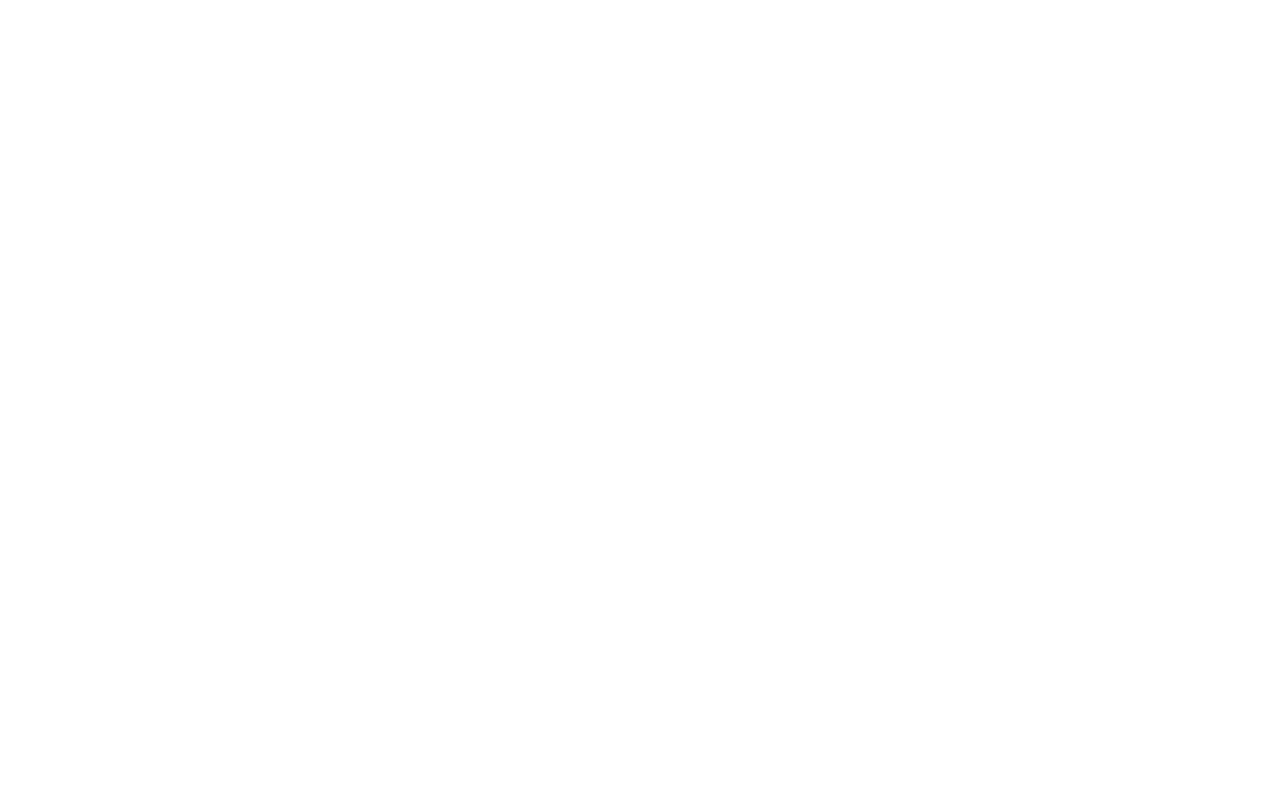
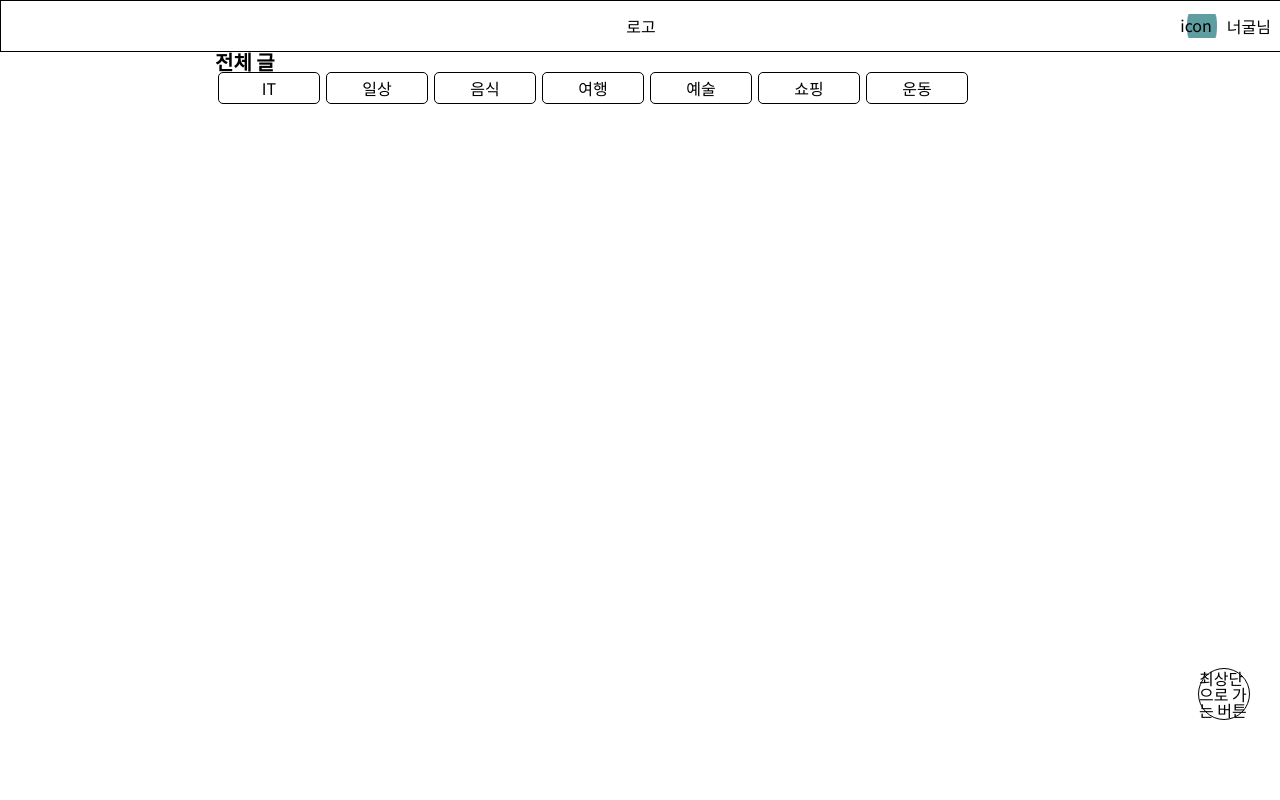
Before and after one commit to SangYunLeee/blog-frontend, a React (Create React App) app: page /totalpost in a window 1280 px wide. Before the commit this address had no page. Shown: the top 800 px of the page. Built offline with nearby package versions, Linux system fonts and the light colour scheme.

Commit message:
ADD: 전체 글 페이지 레이아웃

```diff
--- /dev/null
+++ b/public/data/totalPost.json
@@ -0,0 +1,11 @@
+{
+  "tagData": [
+    { "id": 0, "tag": "IT" },
+    { "id": 1, "tag": "일상" },
+    { "id": 2, "tag": "음식" },
+    { "id": 3, "tag": "여행" },
+    { "id": 4, "tag": "예술" },
+    { "id": 5, "tag": "쇼핑" },
+    { "id": 6, "tag": "운동" }
+  ]
+}
--- a/src/pages/Router.tsx
+++ b/src/pages/Router.tsx
@@ -1,14 +1,16 @@
 import React from 'react';
 import { BrowserRouter, Route, Routes } from 'react-router-dom';
 import TestPage from './TestPage/TestPage';
+import TotalPost from './TotalPost/TotalPost';
 
 function Router() {
   return (
     <BrowserRouter>
       <Routes>
-        <Route path="/testpage" element={<TestPage />} />
+        <Route path="/totalpost" element={<TotalPost />} />
       </Routes>
     </BrowserRouter>
   );
 }
+
 export default Router;
--- /dev/null
+++ b/src/pages/TotalPost/TotalPost.module.scss
@@ -0,0 +1,25 @@
+.totalPost {
+  width: 850px;
+  height: 1000px;
+  margin: 0 auto;
+
+  .category {
+    font-size: 20px;
+    font-weight: 600;
+  }
+
+  .tagList {
+    display: flex;
+
+    .tag {
+      display: flex;
+      justify-content: center;
+      align-items: center;
+      width: 100px;
+      height: 30px;
+      border: 1px solid black;
+      border-radius: 5px;
+      margin: 0 3px;
+    }
+  }
+}
--- /dev/null
+++ b/src/pages/TotalPost/TotalPost.tsx
@@ -0,0 +1,41 @@
+import React, { useState, useEffect } from 'react';
+import css from './TotalPost.module.scss';
+import Header from '../../components/Header/Header';
+import Footer from '../../components/Footer/Footer';
+
+const TotalPost = () => {
+  interface tagListType {
+    id: number;
+    tag: string;
+  }
+  const [tagList, setTagList] = useState<tagListType[]>([]);
+
+  useEffect(() => {
+    fetch('./data/totalPost.json')
+      .then((res) => res.json())
+      .then((data) => setTagList(data.tagData));
+  }, []);
+
+  return (
+    <>
+      <Header />
+      <div className={css.totalPost}>
+        <div className={css.category}>전체 글</div>
+        {tagList && (
+          <div className={css.tagList}>
+            {tagList.map((tagData) => {
+              return (
+                <div className={css.tag} key={tagData.id}>
+                  {tagData.tag}
+                </div>
+              );
+            })}
+          </div>
+        )}
+      </div>
+      <Footer />
+    </>
+  );
+};
+
+export default TotalPost;
```
